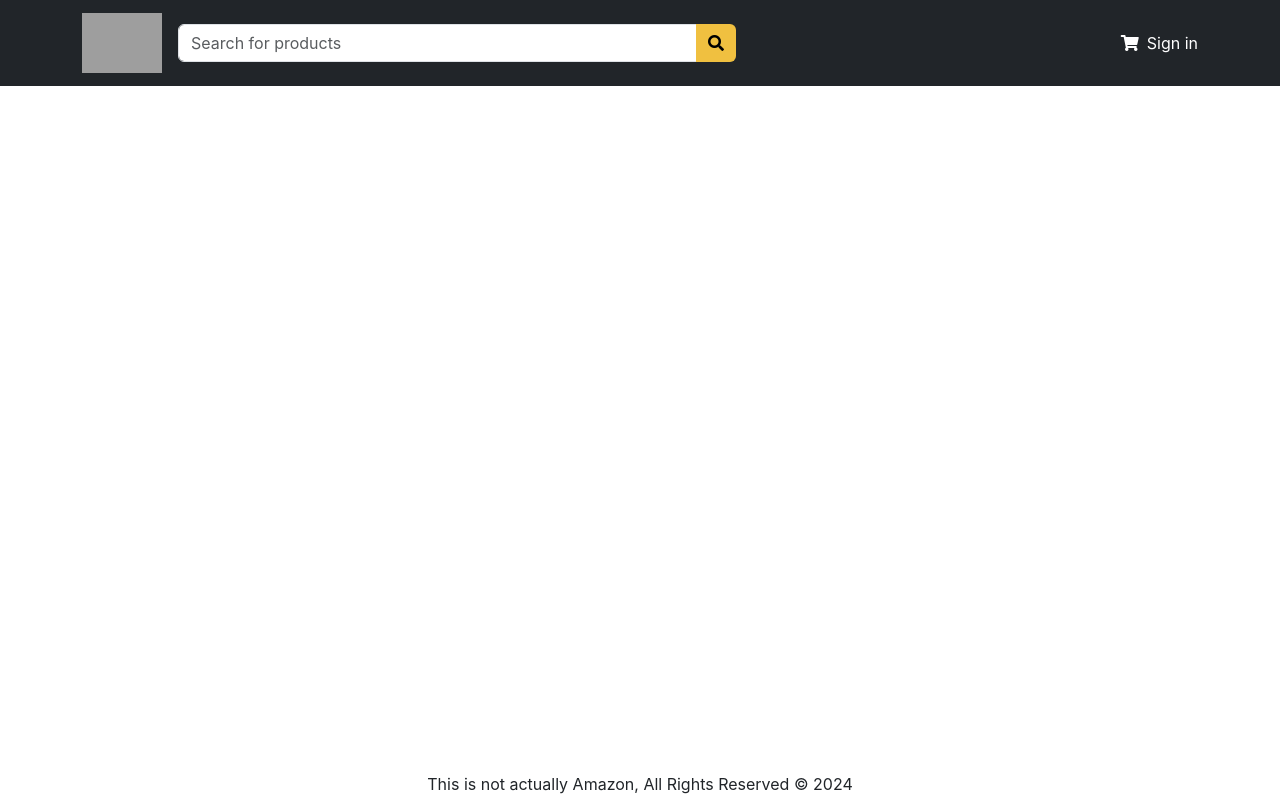
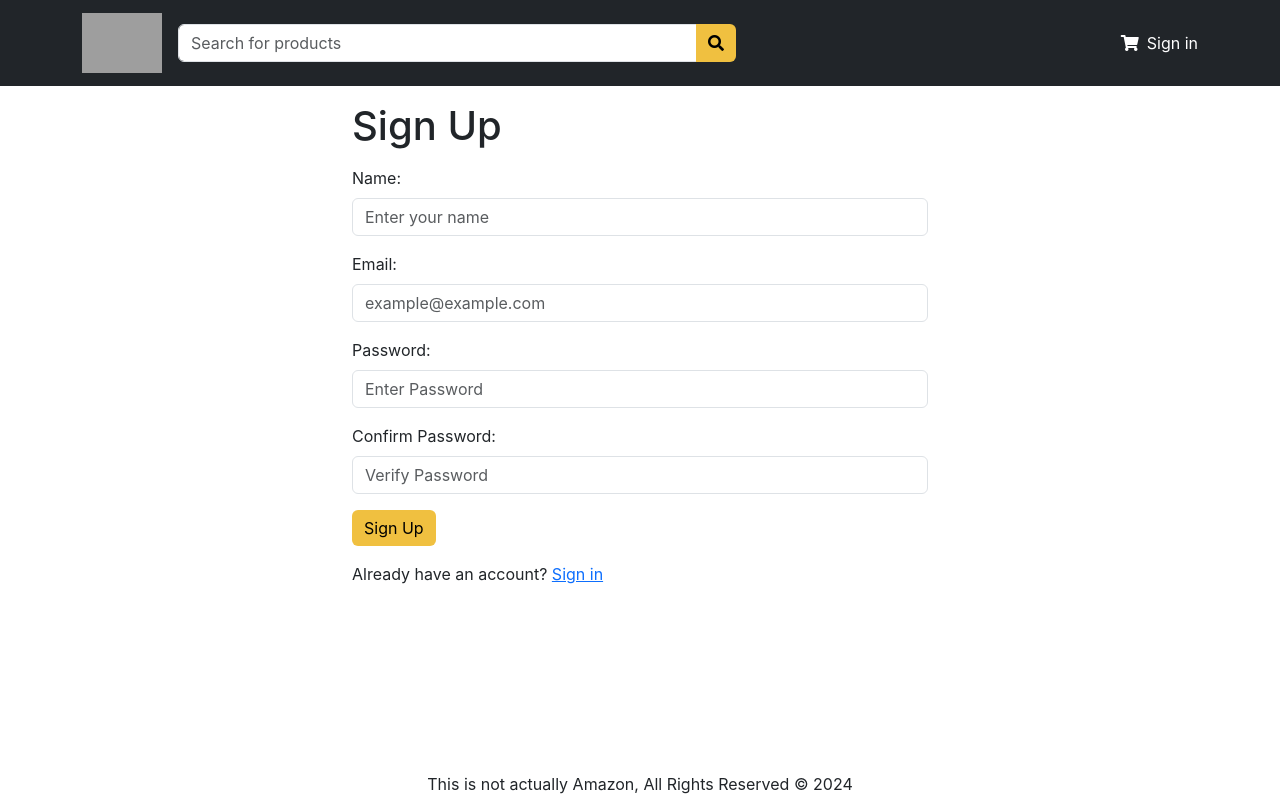
Before and after one commit to avielshaar/Amazon, a React (Vite) app in the folder frontend/: page /signup in a window 1280 px wide. Built offline with nearby package versions, Linux system fonts and the light colour scheme; grey boxes are pictures that could not be loaded.

Commit message:
implemeted signup page (by myself!)

```diff
--- a/frontend/src/App.jsx
+++ b/frontend/src/App.jsx
@@ -8,6 +8,7 @@
 import Header from './Components/Shared/Header.jsx'
 import SignIn from './Pages/SignIn.jsx'
 import {ToastContainer} from 'react-toastify'
+import SignUp from './Pages/SignUp.jsx';
 
 function App() {
 
@@ -22,6 +23,7 @@
             <Routes>
               <Route path = "/" element = {<HomePage/>}></Route>
               <Route path = "/signin" element = {<SignIn/>}></Route>
+              <Route path = "/signup" element = {<SignUp/>}></Route>
             </Routes>
           </Container>
         </main>
--- a/frontend/src/Pages/SignUp.jsx
+++ b/frontend/src/Pages/SignUp.jsx
@@ -1,9 +1,89 @@
-import React from 'react'
+import { useContext, useState } from "react";
+import axios from "axios";
+import Container from "react-bootstrap/Container";
+import Title from "../Components/Shared/Title";
+import Form from "react-bootstrap/Form";
+import { Button, Link, toast } from "../imports";
+import { getError } from "../utils";
+import { useNavigate } from "react-router-dom";
+import { Store } from "../Store";
+import { USER_SIGNIN } from "../actions";
 
 const SignUp = () => {
+  const [name, setName] = useState("");
+  const [email, setEmail] = useState("");
+  const [password, setPassword] = useState("");
+  const [passwordVerify, setPasswordVerify] = useState("");
+  const navigate = useNavigate();
+  const { dispatch: ctxDispatch } = useContext(Store);
+
+  const submitHandler = async (e) => {
+    e.preventDefault();
+    if (password === passwordVerify) {
+      try {
+        const { data } = await axios.post("/api/v1/users/signup", {
+          name: name,
+          email: email,
+          password: password,
+        });
+        ctxDispatch({ type: USER_SIGNIN, payload: data });
+        localStorage.setItem("userInfo", JSON.stringify(data));
+        navigate("/");
+      } catch (error) {
+        toast.error(getError(error));
+      }
+    } else {
+      toast.error("Passwords do not match");
+    }
+  };
   return (
-    <div>SignUp</div>
-  )
-}
+    <Container className="small-container">
+      <Title title="SignUp Page" />
+      <h1 className="my-3">Sign Up</h1>
+      <Form onSubmit={submitHandler}>
+        <Form.Group className="mb-3" controlId="name">
+          <Form.Label>Name:</Form.Label>
+          <Form.Control
+            required
+            onChange={(e) => setName(e.target.value)}
+            placeholder="Enter your name"
+          ></Form.Control>
+        </Form.Group>{" "}
+        <Form.Group className="mb-3" controlId="email">
+          <Form.Label>Email:</Form.Label>
+          <Form.Control
+            required
+            onChange={(e) => setEmail(e.target.value)}
+            placeholder="example@example.com"
+          ></Form.Control>
+        </Form.Group>
+        <Form.Group className="mb-3" controlId="password">
+          <Form.Label>Password:</Form.Label>
+          <Form.Control
+            type="password"
+            required
+            onChange={(e) => setPassword(e.target.value)}
+            placeholder="Enter Password"
+          ></Form.Control>
+        </Form.Group>
+        <Form.Group className="mb-3" controlId="password">
+          <Form.Label>Confirm Password:</Form.Label>
+          <Form.Control
+            type="password"
+            required
+            onChange={(e) => setPasswordVerify(e.target.value)}
+            placeholder="Verify Password"
+          ></Form.Control>
+        </Form.Group>
+        <div className="mb-3">
+          <Button type="submit">Sign Up</Button>
+        </div>
+        <div className="mb-3">
+          Already have an account? <Link to="/signin">Sign in</Link>
+        </div>
+      </Form>
+    </Container>
+  );
+};
 
-export default SignUp
+export default SignUp;
--- a/frontend/src/actions.jsx
+++ b/frontend/src/actions.jsx
@@ -2,5 +2,6 @@
 const GET_SUCCESS = 'GET_SUCCESS';
 const GET_FAIL = 'GET_FAIL';
 const USER_SIGNIN = 'USER_SIGNIN';
+const USER_SIGNUP = 'USER_SIGNUP';
 
-export {GET_FAIL, GET_SUCCESS, GET_REQUEST, USER_SIGNIN};
+export {GET_FAIL, GET_SUCCESS, GET_REQUEST, USER_SIGNIN, USER_SIGNUP};
```
